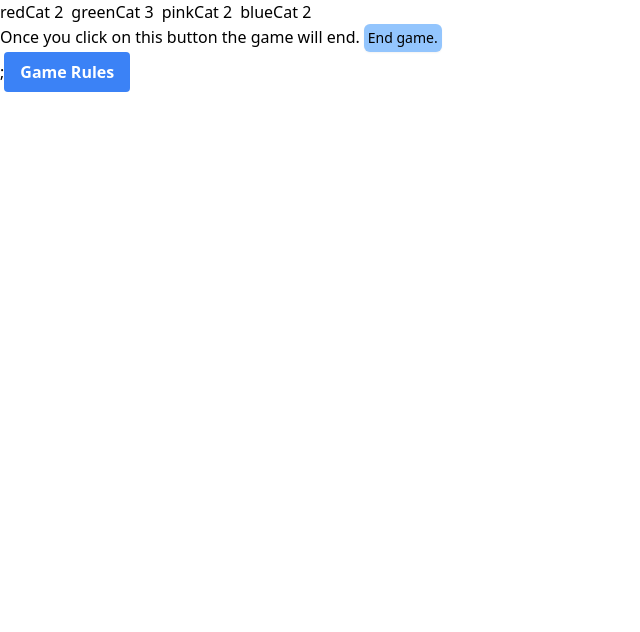
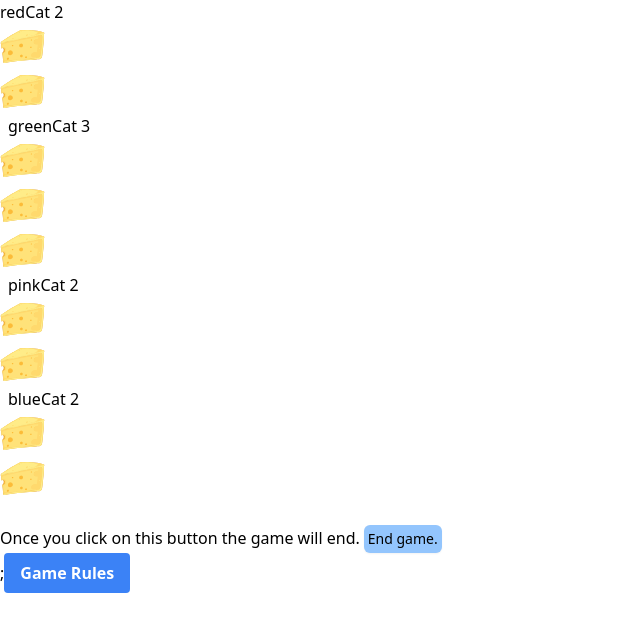
Before and after one commit to sylfort/cats-n-cheese, a Next.js app: page / in a window 1280 px wide. Shown: the top 632 px of the page, without its empty margins (0-640 px from the left). Built offline with nearby package versions, Linux system fonts and the light colour scheme.

Commit message:
add cheese svg and cheese icon component

```diff
--- /dev/null
+++ b/src/components/cheeseIcon.jsx
@@ -0,0 +1,18 @@
+import cheese from '../assets/cheese.svg';
+import Image from 'next/image';
+const CheeseIcon = () => {
+  return (
+    <div>
+      <Image
+        src={cheese}
+        alt="its a picture of cheese"
+        style={{
+          width: '45px',
+          height: '45px',
+        }}
+      />
+    </div>
+  );
+};
+
+export default CheeseIcon;
--- a/src/pages/index.js
+++ b/src/pages/index.js
@@ -2,6 +2,7 @@ import { useEffect, useState } from 'react';
 import Cat from '@/utils/cat';
 import Player from '@/utils/player';
 import GameRulesModal from '@/components/component/rules';
+import CheeseIcon from '@/components/cheeseIcon';
 
 const CatComponent = () => {
   const [cats, setCats] = useState([]);
@@ -158,6 +159,9 @@ const CatComponent = () => {
             className="mr-2 cursor-pointer"
           >
             {cat.name} {cheeseAmounts[cat.name]}
+            {Array.from({ length: cheeseAmounts[cat.name] }).map((_, index) => (
+              <CheeseIcon key={index} />
+            ))}
           </span>
         ))}
       </div>
```
Also changed, not shown: src/assets/cheese.svg (added).
